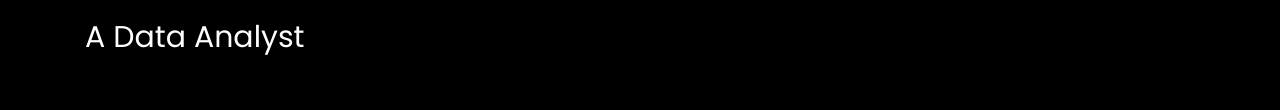
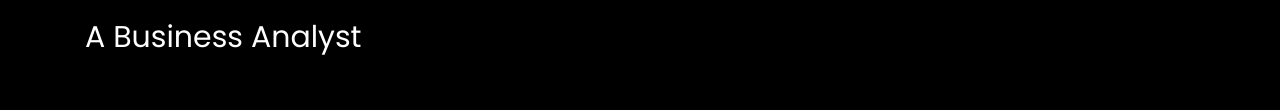
Before and after one commit to AkosuaKissiedu/AkosuaKissiedu.github.io, a plain HTML site: page index.html in a window 1280 px wide. Shown: the part 432-542 px from the top of the page. Drawn offline with Linux system fonts and the light colour scheme; files whose address does not match are found by name.

Commit message:
Changing Data Analyst to Business Analyst

```diff
--- a/index.html
+++ b/index.html
@@ -63,7 +63,7 @@
 		          	<div class="text">
 		          		<span class="subheading">Hello!</span>
 			            <h1 class="mb-4 mt-3">I'm <span>Akosua Kissiedu</span></h1>
-			            <h2 class="mb-4">A Data Analyst</h2>
+			            <h2 class="mb-4">A Business Analyst</h2>
 		            </div>
 		          </div>
 	        	</div>
```
